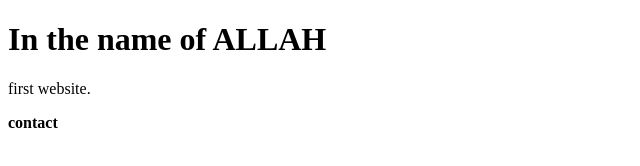
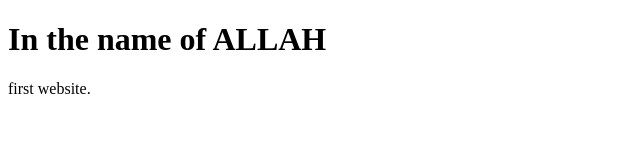
Before and after one commit to hosseinrouhi/specter, a plain HTML site: page index.html in a window 1280 px wide. Shown: the full height of the page, 0-640 px from the left. Drawn offline with Linux system fonts and the light colour scheme.

Commit message:
in the name of ALLAH

```diff
--- a/index.html
+++ b/index.html
@@ -4,7 +4,5 @@
 
 <h1>In the name of ALLAH</h1>
 <p>first website. </p>
-<b href="https://www.eitaa.com/vaghefsho">contact</b>
-
 </body>
 </html>
```
